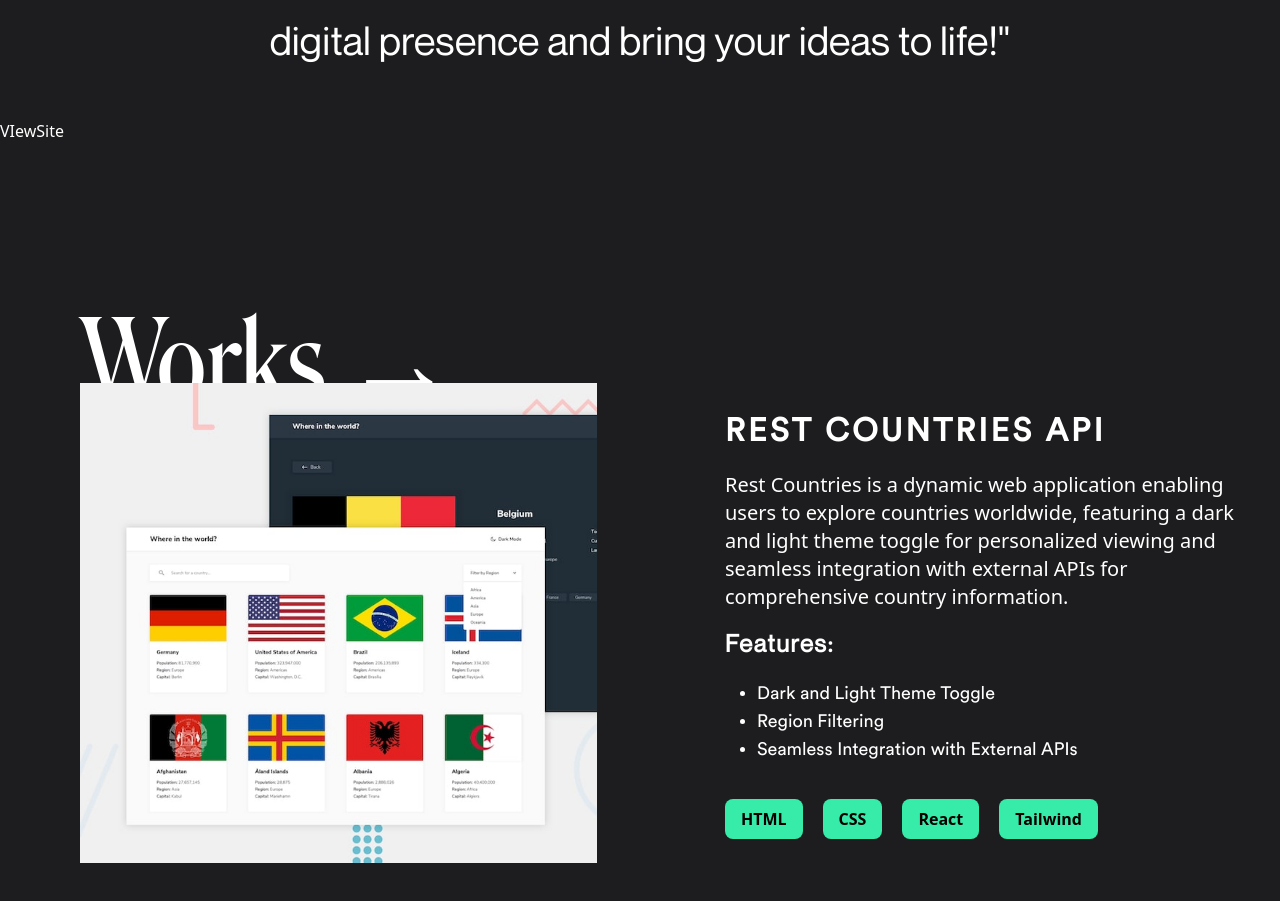
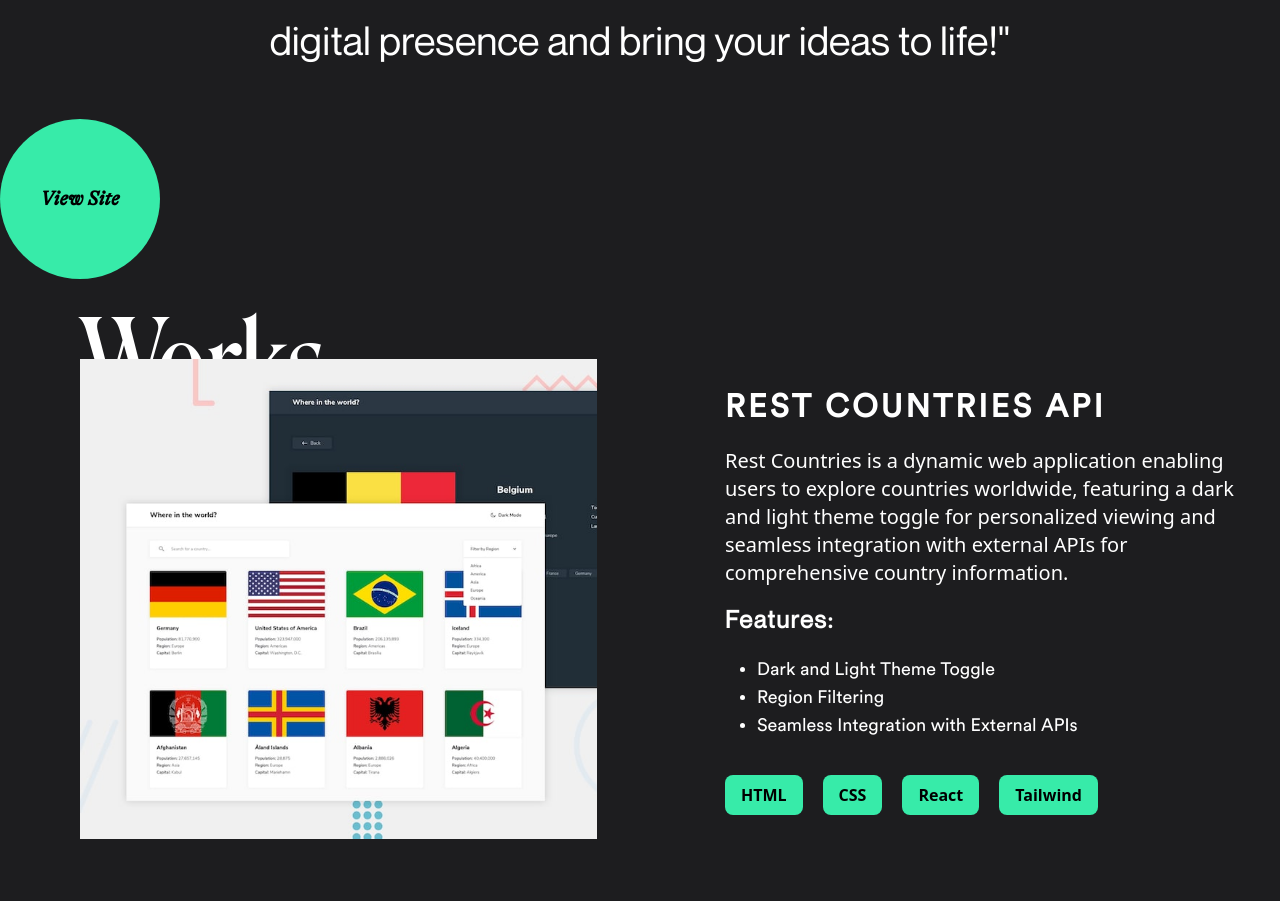
Before and after one commit to shiyammm/portfolio_using_react, a React (Vite) app: page / in a window 1280 px wide. Shown: the part 1481-2382 px from the top of the page. Built offline with nearby package versions, Linux system fonts and the light colour scheme.

Commit message:
Correct filename "VIewSite" to "ViewSite"

```diff
--- a/src/components/VIewSite.jsx
+++ b/src/components/VIewSite.jsx
@@ -1,9 +1,18 @@
-import React from 'react'
+import React from 'react';
+import { useRef } from 'react';
+import { useState } from 'react';
+import gsap from 'gsap';
 
-const VIewSite = () => {
+const ViewSite = ({ component, handleMove }) => {
   return (
-    <div>VIewSite</div>
-  )
-}
+    <a
+      href=""
+      target="blank"
+      className="absolute w-[10rem] h-[10rem] bg-cyan rounded-full flex items-center justify-center text-black text-xl font-gtApina font-bold"
+    >
+      View Site
+    </a>
+  );
+};
 
-export default VIewSite
+export default ViewSite;
--- a/src/containers/Works.jsx
+++ b/src/containers/Works.jsx
@@ -3,7 +3,7 @@ import { useRef } from 'react';
 import { projectsData } from '../../lib/data';
 import gsap from 'gsap';
 import { useGSAP } from '@gsap/react';
-import ViewSite from '../components/VIewSite';
+import ViewSite from '../components/ViewSite';
 import ScrollTrigger from 'gsap/ScrollTrigger';
 
 gsap.registerPlugin(ScrollTrigger);
```
